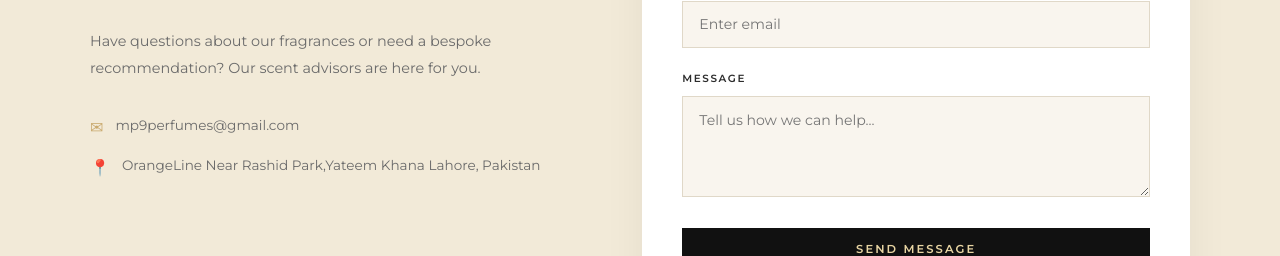
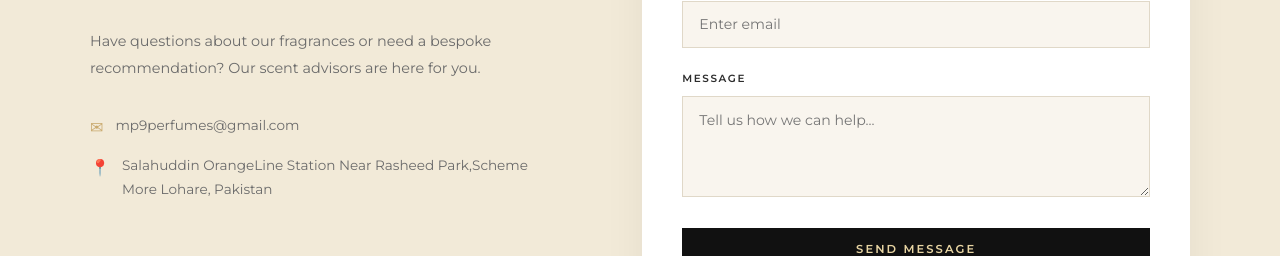
Before and after one commit to MalikAkmalNaswaz/MujtabaPhullarwanMP9, a plain HTML site: page index.html in a window 1280 px wide. Shown: the part 3015-3271 px from the top of the page. Drawn offline with nearby package versions, Linux system fonts and the light colour scheme.

Commit message:
loaction Are sat

```diff
--- a/index.html
+++ b/index.html
@@ -131,7 +131,7 @@
       <h2 class="section-title">We'd Love<br/><em>to Hear You</em></h2>
       <p>Have questions about our fragrances or need a bespoke recommendation? Our scent advisors are here for you.</p>
       <div class="contact-detail"><span>✉</span> mp9perfumes@gmail.com</div>
-      <div class="contact-detail"><span>📍</span> OrangeLine Near Rashid Park,Yateem Khana Lahore, Pakistan</div>
+      <div class="contact-detail"><span>📍</span> Salahuddin OrangeLine Station Near Rasheed Park,Scheme More Lohare, Pakistan</div>
     </div>
     <form class="contact-form" id="contactForm">
       <div class="form-group">
```
